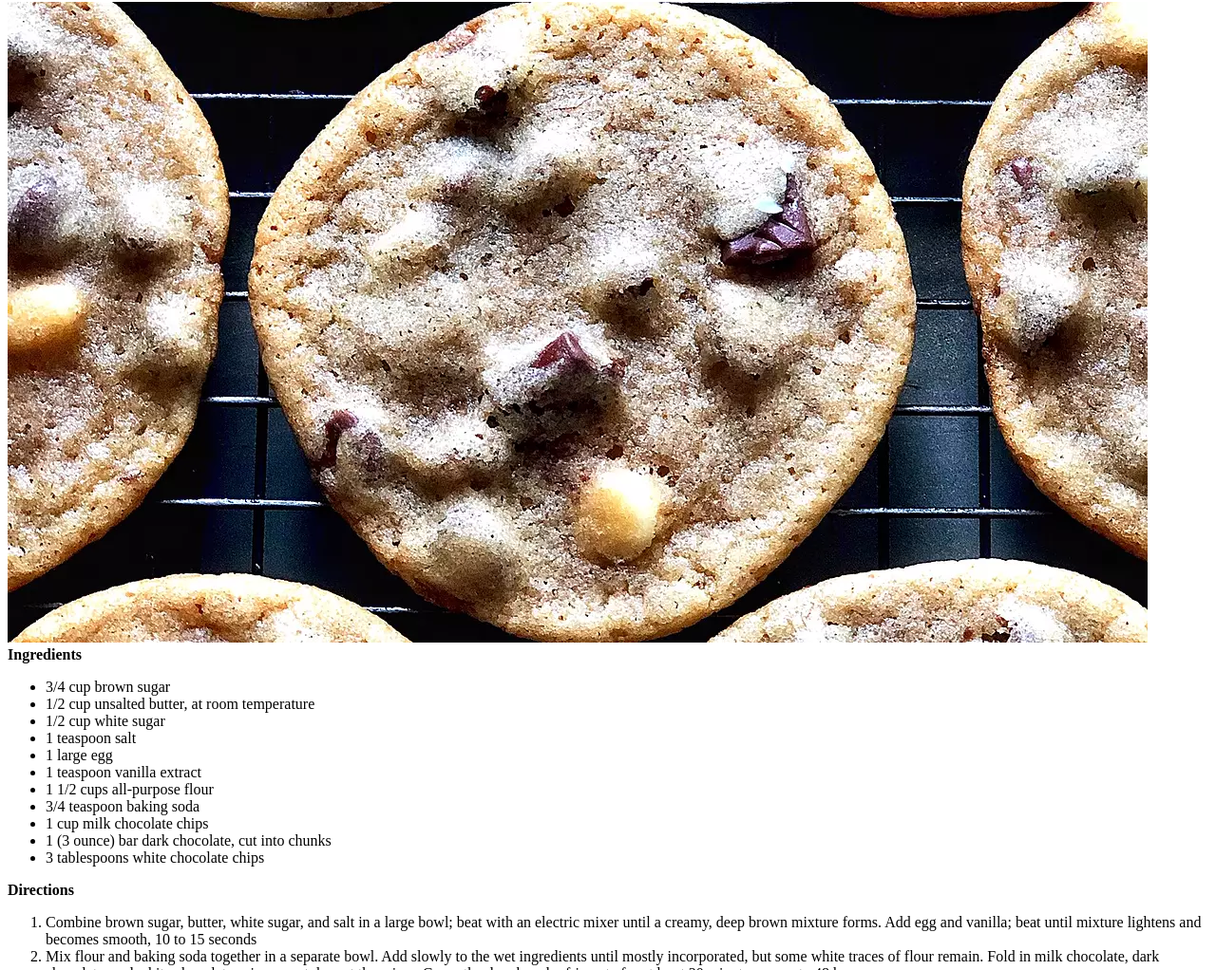
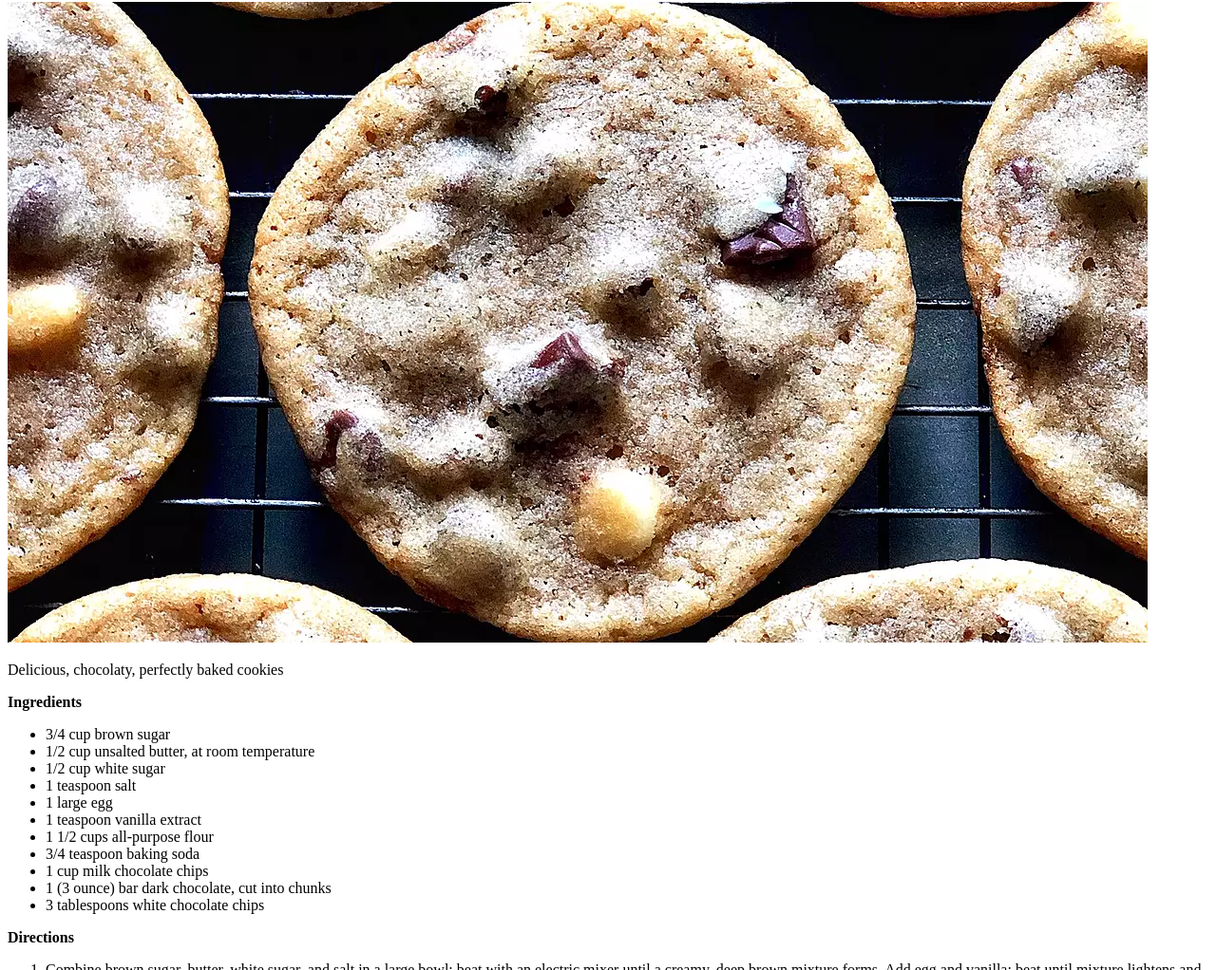
Before and after one commit to jacobjjude/odin-recipes, a plain HTML site: page recipes/cookies.html in a window 1280 px wide. Shown: the part 78-1100 px from the top of the page at 95% size. Drawn offline with Linux system fonts and the light colour scheme.

Commit message:
Formatting changes, added descriptions to hotdog and cookies

```diff
--- a/recipes/cookies.html
+++ b/recipes/cookies.html
@@ -9,7 +9,9 @@
 <body>
     <h1>Triple Chocolate Chunk Cookies</h1>
     <img src="../images/cookies.jpg" alt="Cookies">
-    <strong>Ingredients</strong>
+    <p>Delicious, chocolaty, perfectly baked cookies</p>
+    <p><strong>Ingredients</strong>
+    </p>
     <ul>
         <li>3/4 cup brown sugar</li>
         <li>1/2 cup unsalted butter, at room temperature</li>
```
Also changed, not shown: recipes/hotdogs.html (+1 -0 lines).
